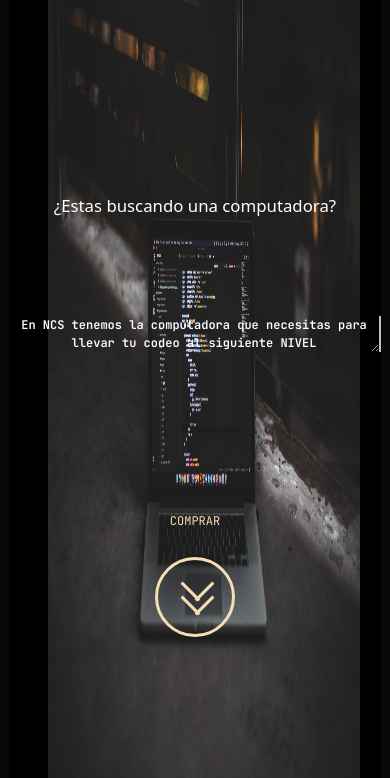
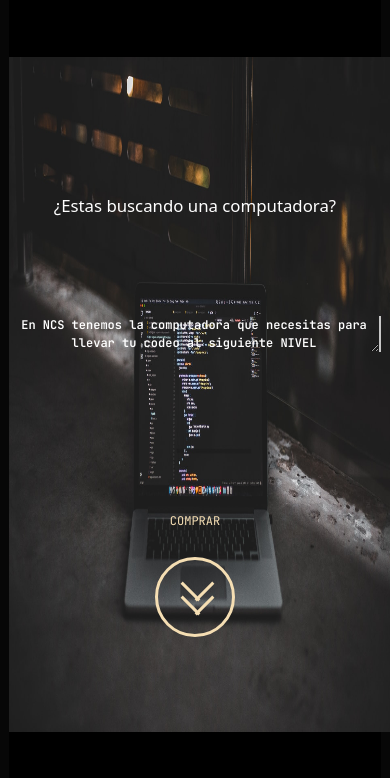
Before and after one commit to Tomascalabria/NoCode-Desarrollo-web, a plain HTML site: page HTML/equipos.html in a window 390 px wide. Shown: the part 63-841 px from the top of the page. Drawn offline with nearby package versions, Linux system fonts and the light colour scheme; a script that the page names is missing.

Commit message:
Descripción de lo que has hecho

```diff
--- a/CSS/Equipos.css
+++ b/CSS/Equipos.css
@@ -78,7 +78,13 @@ scroll-behavior: smooth; }
       height: 100%;
 
     }
-
+  @media (max-width:490px) {
+    .background img{
+      width: 100%;
+      height: 80%;
+      margin-top: 10rem;
+    }
+  }
   /*HEADER*/
   header {
     width: 100%;
```
